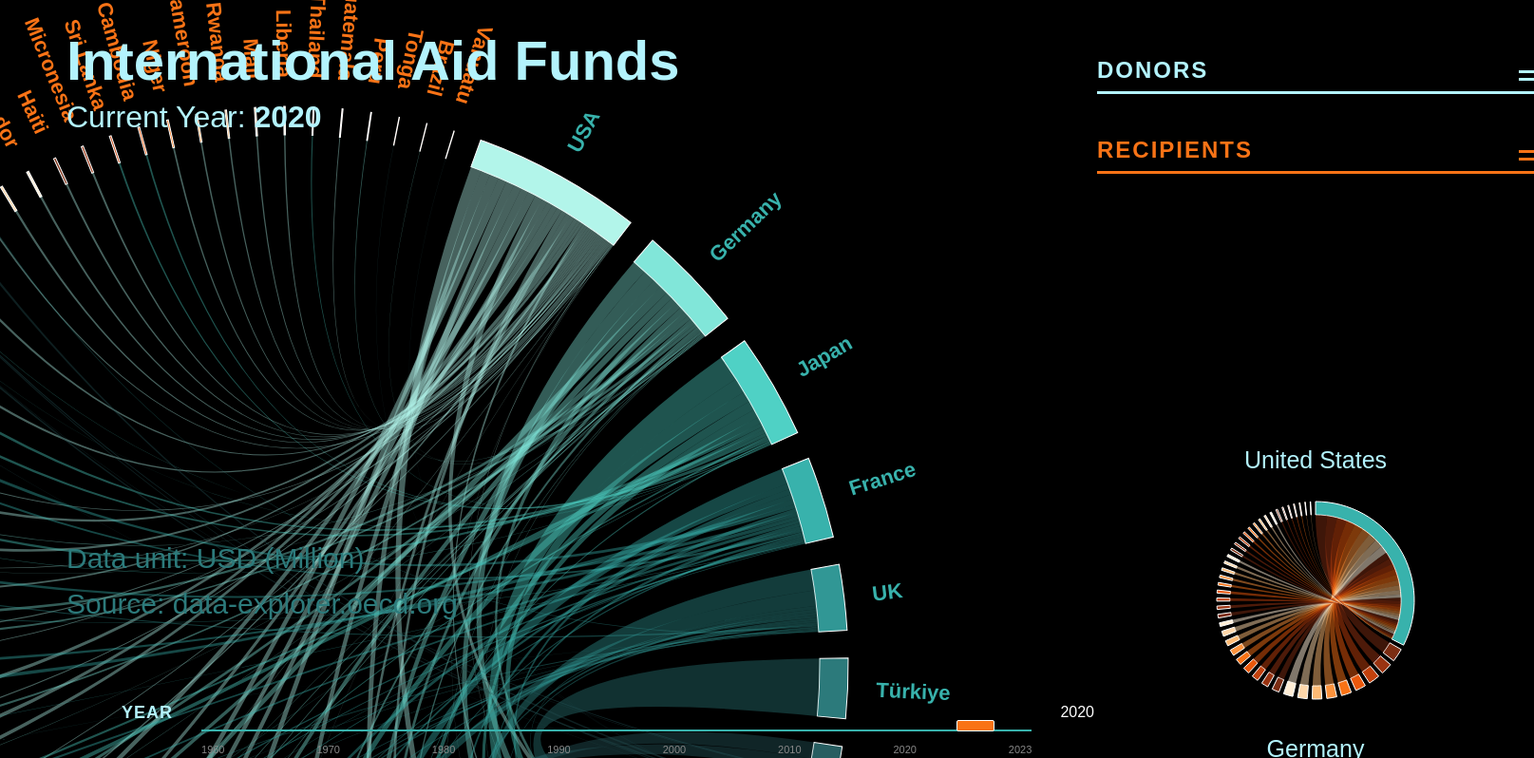
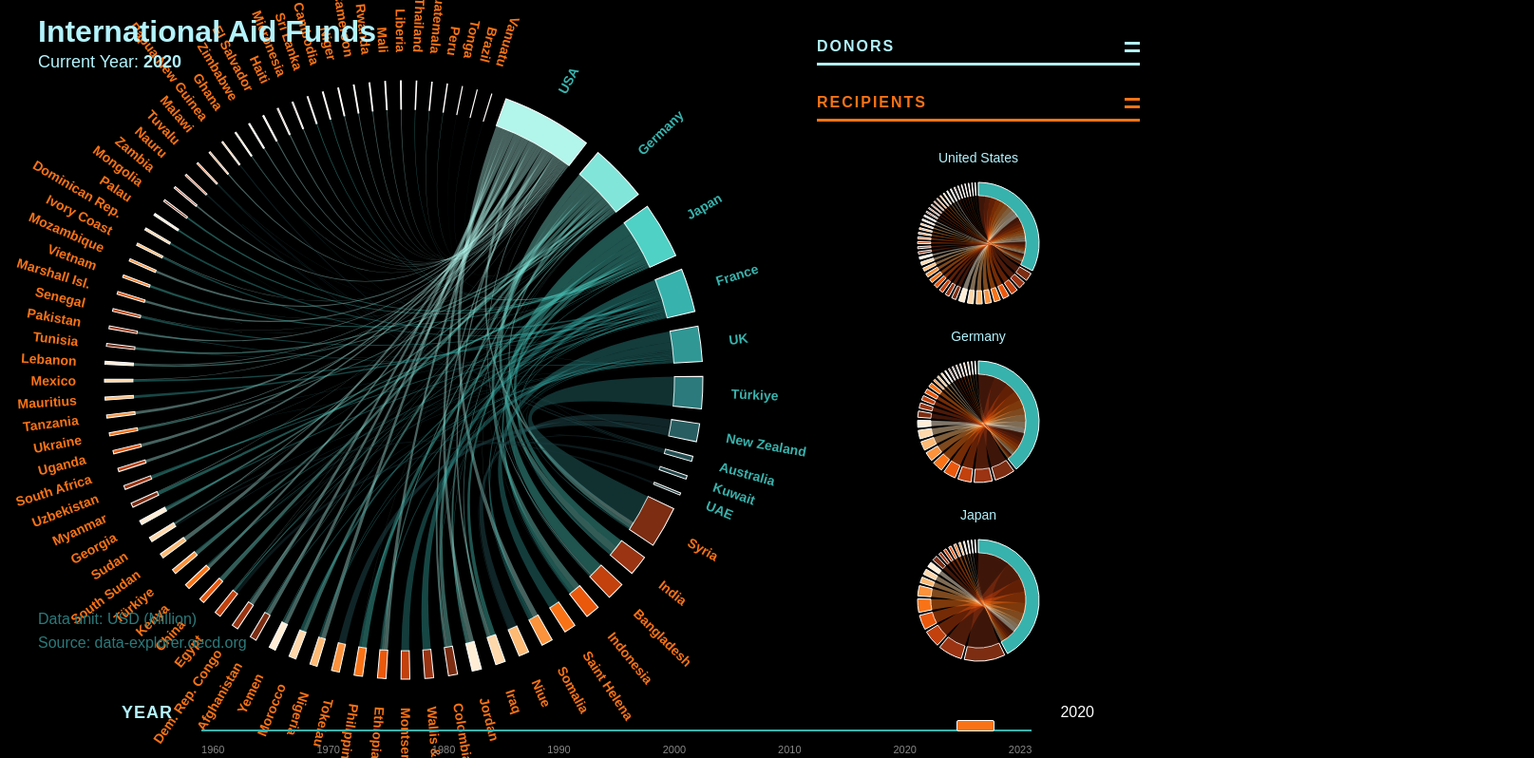
Before and after one commit to cosisoc/Aids_Fund_Code, a plain HTML site: page index.html in a window 1280 px wide. Shown: the top 798 px of the page at 95% size, 1615 px wide, since content can reach past the window. Drawn offline with nearby package versions, Linux system fonts and the light colour scheme.

Commit message:
Rename chord_diagram_js.html to index.html and reduce sizes for better display

```diff
--- a/chord_diagram.js
+++ b/chord_diagram.js
@@ -269,8 +269,8 @@ async function loadSingleRecipientData(recipientName, year = 2020) {
 }
 
 function createChordDiagram(data) {
-    const width = 1400;
-    const height = 1400;
+    const width = 750;
+    const height = 750;
     const outerRadius = Math.min(width, height) * 0.42;
     const innerRadius = outerRadius - 30;
 
@@ -790,8 +790,8 @@ function createSmallChordDiagram(data, containerId) {
 
     // Wenn keine Daten vorhanden, "No Data" Platzhalter anzeigen
     if (!data) {
-        const width = 260;
-        const height = 260;
+        const width = 160;
+        const height = 160;
 
         const svg = d3.select(containerId)
             .append("svg")
@@ -822,8 +822,8 @@ function createSmallChordDiagram(data, containerId) {
         return;
     }
 
-    const width = 260;
-    const height = 260;
+    const width = 160;
+    const height = 160;
     const outerRadius = Math.min(width, height) * 0.4;
     const innerRadius = outerRadius - 14;
 
--- a/chord_diagram_js.css
+++ b/chord_diagram_js.css
@@ -9,24 +9,24 @@ body {
 
 #main-title {
     position: absolute;
-    top: 30px;
-    left: 40px;
-    font-size: 58px;
+    top: 15px;
+    left: 25px;
+    font-size: 32px;
     font-weight: bold;
     color: #b3f3fd;
     margin: 0;
     z-index: 10;
-    padding-left: 30px;
+    padding-left: 15px;
 }
 
 #title-year-display {
     position: absolute;
-    top: 105px;
-    left: 40px;
-    font-size: 32px;
+    top: 55px;
+    left: 25px;
+    font-size: 18px;
     color: #b3f3fd;
     z-index: 10;
-    padding-left: 30px;
+    padding-left: 15px;
 }
 
 #title-year {
@@ -36,13 +36,13 @@ body {
 
 #data-info {
     position: absolute;
-    bottom: 140px;
-    left: 40px;
-    font-size: 30px;
+    bottom: 110px;
+    left: 25px;
+    font-size: 16px;
     color: #2C7A7B;
     line-height: 1.6;
     z-index: 10;
-    padding-left: 30px;
+    padding-left: 15px;
 }
 
 #container {
@@ -62,10 +62,10 @@ body {
     flex-direction: row;
     align-items: center;
     justify-content: center;
-    gap: 150px;
+    gap: 60px;
     flex: 1;
     width: 100%;
-    padding-right: 60px;
+    padding-right: 30px;
     /* allow children (svg labels) to overflow without shifting layout */
     overflow: visible;
 }
@@ -105,16 +105,16 @@ h1 {
     display: flex;
     flex-direction: column;
     align-self: flex-start;
-    gap: 50px;
+    gap: 30px;
     padding-top: 0;
 }
 
 #legend-section {
     display: flex;
     flex-direction: column;
-    gap: 45px;
+    gap: 30px;
     align-items: flex-start;
-    padding-top: 60px;
+    padding-top: 40px;
 }
 
 .legend-item-inline {
@@ -130,14 +130,14 @@ h1 {
     position: absolute;
     top: 0;
     left: 0;
-    width: 460px;
-    height: 45px;
+    width: 340px;
+    height: 35px;
     cursor: pointer;
     z-index: 10;
 }
 
 .legend-label {
-    font-size: 24px;
+    font-size: 16px;
     font-weight: bold;
     text-transform: uppercase;
     letter-spacing: 2px;
@@ -154,11 +154,11 @@ h1 {
 
 .legend-line-container {
     position: relative;
-    width: 460px;
+    width: 340px;
 }
 
 .legend-line {
-    width: 460px;
+    width: 340px;
     height: 3px;
     display: block;
 }
@@ -200,17 +200,17 @@ h1 {
     top: 100%;
     left: 0;
     margin-top: 10px;
-    width: 460px;
-    max-height: 210px;
+    width: 340px;
+    max-height: 180px;
     overflow-y: auto;
     padding: 0;
     z-index: 100;
 }
 
 .dropdown-item {
-    padding: 10px 15px;
+    padding: 8px 12px;
     color: #ffffff;
-    font-size: 18px;
+    font-size: 14px;
     cursor: pointer;
     transition: background-color 0.2s, color 0.2s;
     border-bottom: 1px solid rgba(179, 243, 253, 0.2);
@@ -258,12 +258,12 @@ h1 {
 #small-charts {
     display: flex;
     flex-direction: column;
-    gap: 12px;
+    gap: 10px;
     align-items: center;
-    padding-bottom: 20px;
-    margin-top: 470px;
-    position: absolute;
-    padding-left: 100px;
+    padding-bottom: 15px;
+    margin-top: 0;
+    position: relative;
+    padding-left: 0;
 }
 
 .small-chart-container {
@@ -274,8 +274,8 @@ h1 {
 
 .small-chart-title {
     color: #b3f3fd;
-    font-size: 25px;
-    margin-bottom: 3px;
+    font-size: 14px;
+    margin-bottom: 2px;
 }
 
 .small-chart {
@@ -304,7 +304,7 @@ h1 {
 
 .group-label {
     font-weight: bold;
-    font-size: 22px !important; /* Noch größer und !important um JavaScript zu überschreiben */
+    font-size: 14px !important;
 }
 
 .donor-label {
@@ -342,26 +342,26 @@ h1 {
 
 .tooltip {
     position: absolute;
-    padding: 20px 26px !important; /* NOCH größer mit !important */
+    padding: 12px 16px !important;
     background-color: rgba(0, 0, 0, 0.85);
     color: white;
     border-radius: 8px;
     pointer-events: none;
-    font-size: 22px !important; /* NOCH größer mit !important */
+    font-size: 14px !important;
     font-weight: 500;
     line-height: 1.6;
     opacity: 0;
     transition: opacity 0.2s;
     z-index: 1000;
     box-shadow: 0 4px 8px rgba(0, 0, 0, 0.4);
-    white-space: nowrap; /* Verhindert Zeilenumbruch bei langen Namen */
+    white-space: nowrap;
 }
 
 .tooltip strong {
-    font-size: 24px !important; /* NOCH größer mit !important */
+    font-size: 16px !important;
     font-weight: 700;
     display: block;
-    margin-bottom: 8px; /* Etwas mehr Abstand: von 6px auf 8px */
+    margin-bottom: 6px;
 }
 
 /* Timeline Styles */
```
Also changed, not shown: index.html (renamed from chord_diagram_js.html).
